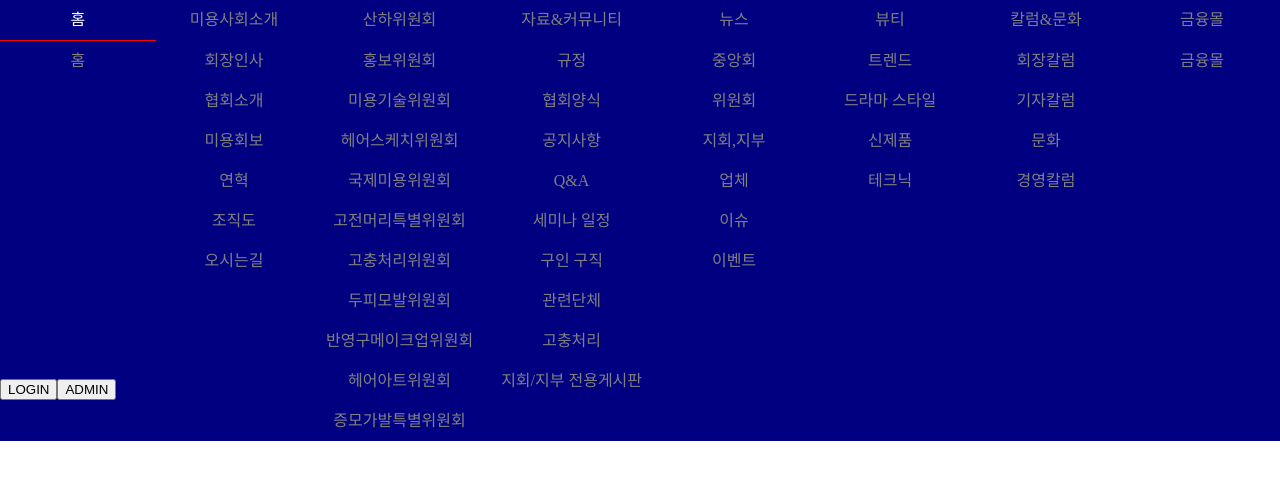
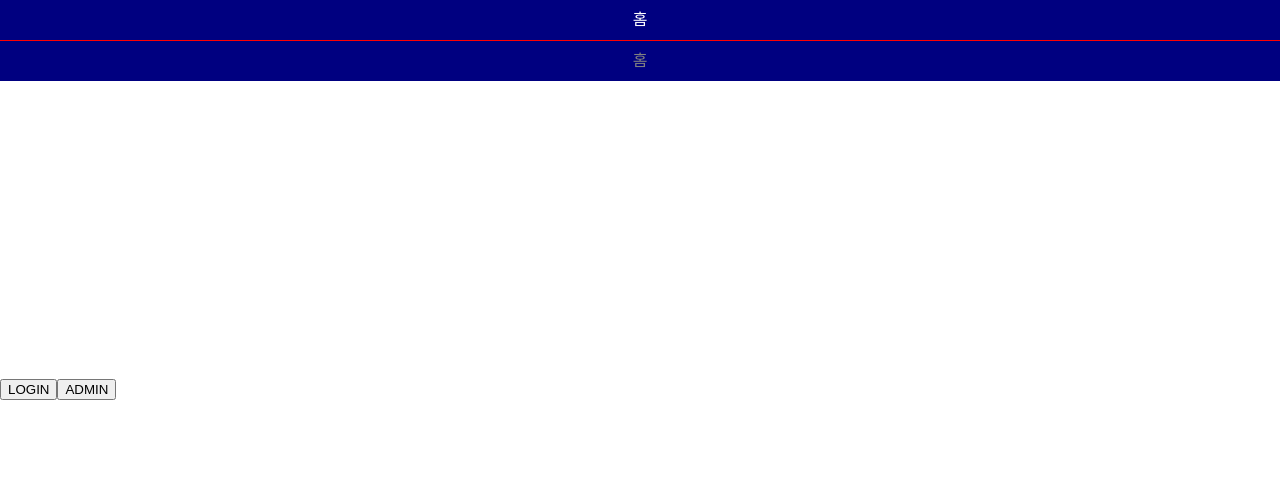
Before and after one commit to kinnyeri/one, a React (Vite) app: page / in a window 1280 px wide. Shown: the top 480 px of the page. Built offline with nearby package versions, Linux system fonts and the light colour scheme.

Commit message:
[feat] 메뉴 데이터 자료구조 변경 #3

```diff
--- a/src/App.jsx
+++ b/src/App.jsx
@@ -1,16 +1,18 @@
 import { useDispatch, useSelector } from "react-redux";
-import menuData from "./assets/data_body.json";
 import { Menu, ButtonBox } from "./components";
 import "./index.css";
+import { changeDisplayLogout } from "./modules/menu";
+import { useEffect } from "react";
 
 function App() {
-  console.log(menuData);
+  const menus = useSelector((state) => state.menu);
+  const dispatch = useDispatch();
+  const logout = () => dispatch(changeDisplayLogout());
 
-  const menus = useSelector((state) => state.menu);
-  console.log(menus);
-  console.log(status);
-  // init(menuData);
-  // console.log(menus);
+  useEffect(() => {
+    logout();
+  }, []);
+
   return (
     <div>
       <Menu></Menu>
--- a/src/components/ButtonBox.jsx
+++ b/src/components/ButtonBox.jsx
@@ -1,13 +1,39 @@
 import { useDispatch, useSelector } from "react-redux";
 import { changeStatus } from "../modules/status";
+import {
+  changeDisplayAdmin,
+  changeDisplayLogout,
+  changeDisplayUser,
+} from "../modules/menu";
+import { useEffect } from "react";
 
 const ButtonBox = () => {
   const dispatch = useDispatch();
   const status = useSelector((state) => state.status);
 
-  const loginUser = () => dispatch(changeStatus("USER"));
-  const loginAdmin = () => dispatch(changeStatus("ADMIN"));
-  const logout = () => dispatch(changeStatus("LOGOUT"));
+  const loginUser = () => {
+    dispatch(changeStatus("USER"));
+  };
+  const loginAdmin = () => {
+    dispatch(changeStatus("ADMIN"));
+  };
+  const logout = () => {
+    dispatch(changeStatus("LOGOUT"));
+  };
+
+  useEffect(() => {
+    switch (status) {
+      case "LOGOUT":
+        dispatch(changeDisplayLogout());
+        break;
+      case "USER":
+        dispatch(changeDisplayUser());
+        break;
+      case "ADMIN":
+        dispatch(changeDisplayAdmin());
+        break;
+    }
+  }, [status]);
 
   return status === "LOGOUT" ? (
     <div style={{ position: "fixed", bottom: 400 }}>
--- a/src/components/Menu.jsx
+++ b/src/components/Menu.jsx
@@ -6,7 +6,6 @@ import { useSelector } from "react-redux";
 const Menu = () => {
   const menus = useSelector((state) => state.menu);
   const status = useSelector((state) => state.status);
-
   const [isOpen, setIsOpen] = useState(false); // false
   const [selected, setSelected] = useState(-1);
 
@@ -15,44 +14,48 @@ const Menu = () => {
     setIsOpen(status);
   }, []);
 
-  // useEffect(()=>{
-  //   if(status === "LOGOUT")
-  // },[status]);
+  const makeChildMenu = useCallback((childMenus) => {
+    let res = [];
+    for (
+      let now = childMenus.head.next;
+      now != null;
+      now = childMenus[now].next
+    ) {
+      const child = childMenus[now];
+      if (child.displayStatus === "HIDE") continue;
+      res.push(<MenuItem key={now}>{child.name}</MenuItem>);
+    }
+    return res;
+  }, []);
 
-  return (
-    <Container>
-      {menus.reduce((cur, menu, index) => {
-        if (menu.displayStatus === "SHOW")
-          return [
-            ...cur,
+  const makeMenu = useCallback(() => {
+    let res = [];
+    for (let now = menus.head.next; now != null; now = menus[now].next) {
+      const menu = menus[now];
+      if (menu.displayStatus === "HIDE") continue;
+      res.push(
         <MenuContainer
-              key={menu.id}
-              onMouseEnter={() => handleMenuStatus(true, index)}
+          key={now}
+          onMouseEnter={() => handleMenuStatus(true, now)}
           onMouseLeave={() => handleMenuStatus(false)}
         >
           <MenuItem>{menu.name}</MenuItem>
           {isOpen && (
             <ChildMenusContainer
               style={{
-                    borderTopColor: isOpen && selected == index && "red",
+                borderTopColor: isOpen && selected == now && "red",
               }}
             >
-                  {menu.childMenus.reduce((chidCur, child) => {
-                    if (child.displayStatus === "SHOW")
-                      return [
-                        ...chidCur,
-                        <MenuItem key={child.id}>{child.name}</MenuItem>,
-                      ];
-                    else return chidCur;
-                  }, [])}
+              {makeChildMenu(menu.childMenus)}
             </ChildMenusContainer>
           )}
-            </MenuContainer>,
-          ];
-        else return cur;
-      }, [])}
-    </Container>
+        </MenuContainer>
       );
+    }
+    return res;
+  }, [selected]);
+
+  return <Container>{makeMenu()}</Container>;
 };
 
 const Container = styled.div`
--- a/src/main.jsx
+++ b/src/main.jsx
@@ -4,8 +4,8 @@ import App from "./App";
 import { legacy_createStore as createStore } from "redux";
 import rootReducer from "./modules";
 import { Provider } from "react-redux";
+
 const store = createStore(rootReducer);
-console.log(store.getState());
 
 ReactDOM.createRoot(document.getElementById("root")).render(
   <Provider store={store}>
--- a/src/modules/menu.js
+++ b/src/modules/menu.js
@@ -1,4 +1,5 @@
 import menuData from "../assets/data_body.json";
+
 /* 액션 타입 선언 */
 const CHANGE_DISPLAY_LOGOUT = "menu/CHANGE_DISPLAY_LOGOUT";
 const CHANGE_DISPLAY_USER = "menu/CHANGE_DISPLAY_USER";
@@ -7,52 +8,74 @@ const CHANGE_DISPLAY_ADMIN = "menu/CHANGE_DISPLAY_ADMIN";
 /* 액션 생성 함수 선언 */
 export const changeDisplayLogout = () => ({
   type: CHANGE_DISPLAY_LOGOUT,
-  menu: {
-    id,
-    name,
-    description,
-    path,
-  },
+  hide: [1, 5, 16, 24, 31, 36, 46],
 });
 export const changeDisplayUser = () => ({
   type: CHANGE_DISPLAY_USER,
-  menu: {
-    id,
-    name,
-    description,
-    path,
-  },
+  hide: [36, 46],
 });
 export const changeDisplayAdmin = () => ({
   type: CHANGE_DISPLAY_ADMIN,
-  menu: {
-    id,
-    name,
-    description,
-    path,
-  },
+  hide: [],
 });
 
 /* 초기 상태 선언 */
-const initialState = menuData.map((menu) => ({
-  id: menu.id,
+const initialState = menuData.reduce(
+  (cur, menu, idx) => {
+    return {
+      ...cur,
+      [menu.id]: {
         name: menu.name,
         description: menu.description,
         path: menu.path,
-  displayStatus: menu.displayStatus,
-  childMenus: menu.childMenus.map((child) => ({
-    id: child.id,
+        displayStatus: menu.id === 49 ? "SHOW" : "HIDE",
+        next: idx + 1 < menuData.length ? menuData[idx + 1].id : null,
+        childMenus: menu.childMenus.reduce(
+          (childCur, child, cidx) => {
+            return {
+              ...childCur,
+              [child.id]: {
                 name: child.name,
                 description: child.description,
                 path: child.path,
                 displayStatus: child.displayStatus,
-  })),
-}));
+                next:
+                  cidx + 1 < menu.childMenus.length
+                    ? menu.childMenus[cidx + 1].id
+                    : null,
+              },
+            };
+          },
+          { head: { next: menu.childMenus[0].id } }
+        ),
+      },
+    };
+  },
+  { head: { next: menuData[0].id } }
+);
 
+/* 모듈 */
+let hided = [1, 5, 16, 24, 31, 36, 46];
+const changeState = (state, hide) => {
+  const newState = state;
+  hided.forEach((el) => {
+    newState[el].displayStatus = "SHOW";
+  });
+  hided = [];
+  hide.forEach((el) => {
+    hided = [...hided, el];
+    newState[el].displayStatus = "HIDE";
+  });
+  return { ...newState };
+};
 export default function todos(state = initialState, action) {
   switch (action.type) {
     case CHANGE_DISPLAY_LOGOUT:
-      return state.concat(action.menu);
+      return changeState(state, action.hide);
+    case CHANGE_DISPLAY_USER:
+      return changeState(state, action.hide);
+    case CHANGE_DISPLAY_ADMIN:
+      return changeState(state, action.hide);
     default:
       return state;
   }
```
Lines whose indentation alone changed are shown as unchanged.
